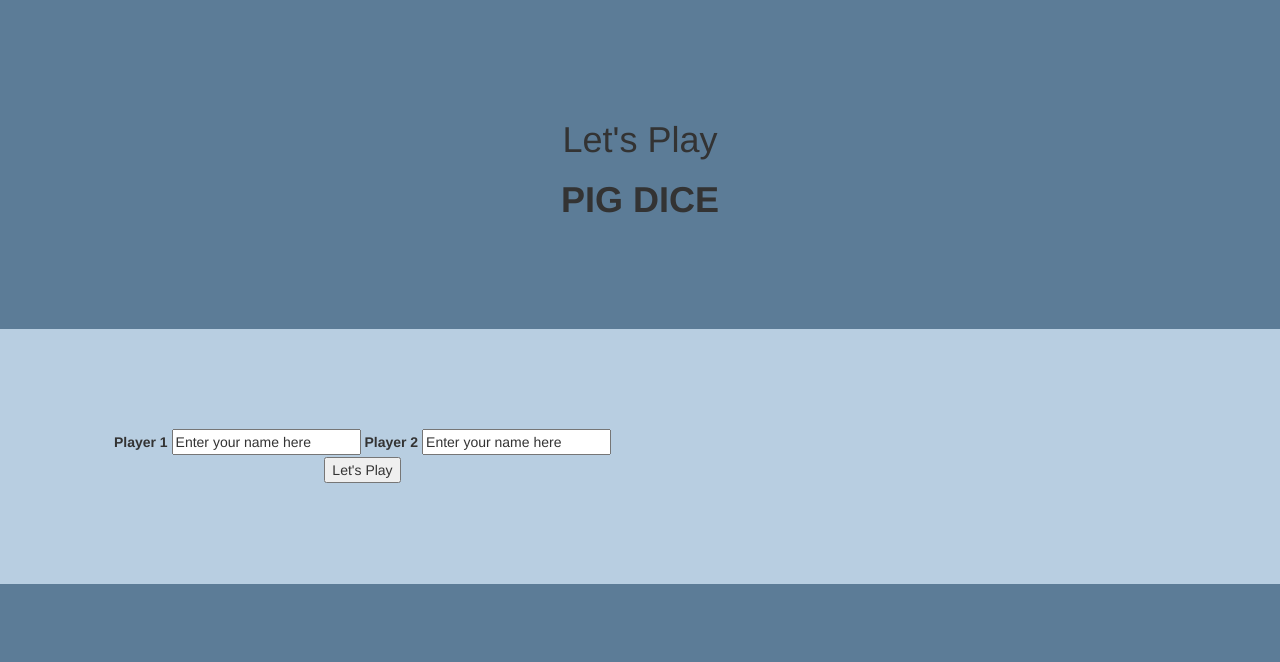
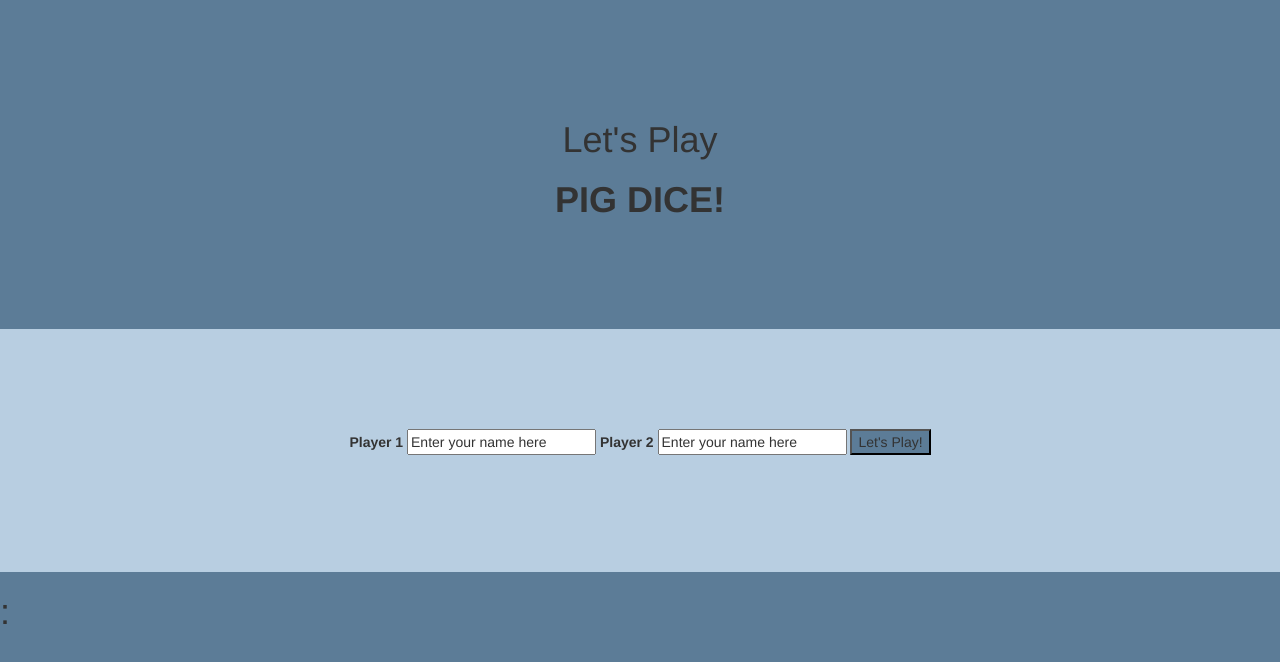
Before and after one commit to katrayyussuf/Pig-Dice-IP4, a plain HTML site: page index.html in a window 1280 px wide. Drawn offline with nearby package versions, Linux system fonts and the light colour scheme.

Commit message:
update folder structure

```diff
--- a/index.html
+++ b/index.html
@@ -12,26 +12,23 @@
 <body>
   <div class="header">
     <h1>Let's Play</h1>
-    <h1><strong>PIG DICE</strong></h1>
+    <h1><strong>PIG DICE!</strong></h1>
   </div>
-  <div class="player-selection">
-    <form class="player1" action="index.html" method="post">
-      <div class="row">
-        <div class="col-md-6">
+  <div class="container player-selection">
+    <form class="form-group" action="index.html" method="post">
       <label for="player1">Player 1</label>
       <input id="player1-name" type="text" value="Enter your name here">
       <label for="player2">Player 2</label>
       <input id="player2-name" type="text" value="Enter your name here">
-          <span><button type="button" name="button">Let's Play</button></span>
+      <span><button id="play-btn" type="button" name="button">Let's Play!</button></span>
+    </form>
   </div>
-      </div>
-    </form>
-
 
   <div class="row">
     <div class="col-md-6">
+      <h1><span id="player1-Name"></span> : <span id="player1-Points"></span></h1>
 
-      </div>
+
     </div>
   </div>
   </form>
```
Also changed, not shown: images/cube-1655118__480.jpg (deleted), images/dice-672985__480.jpg (deleted), images/white-dice.jpg (added), 1 other file. Lines whose indentation alone changed are shown as unchanged.
